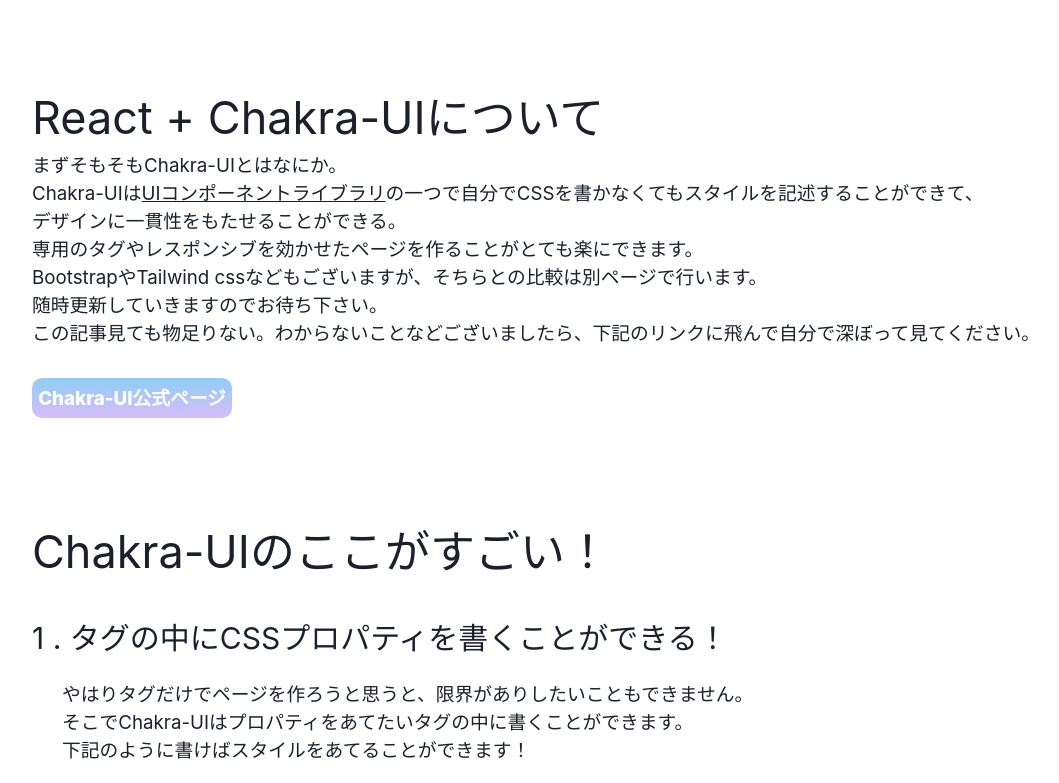
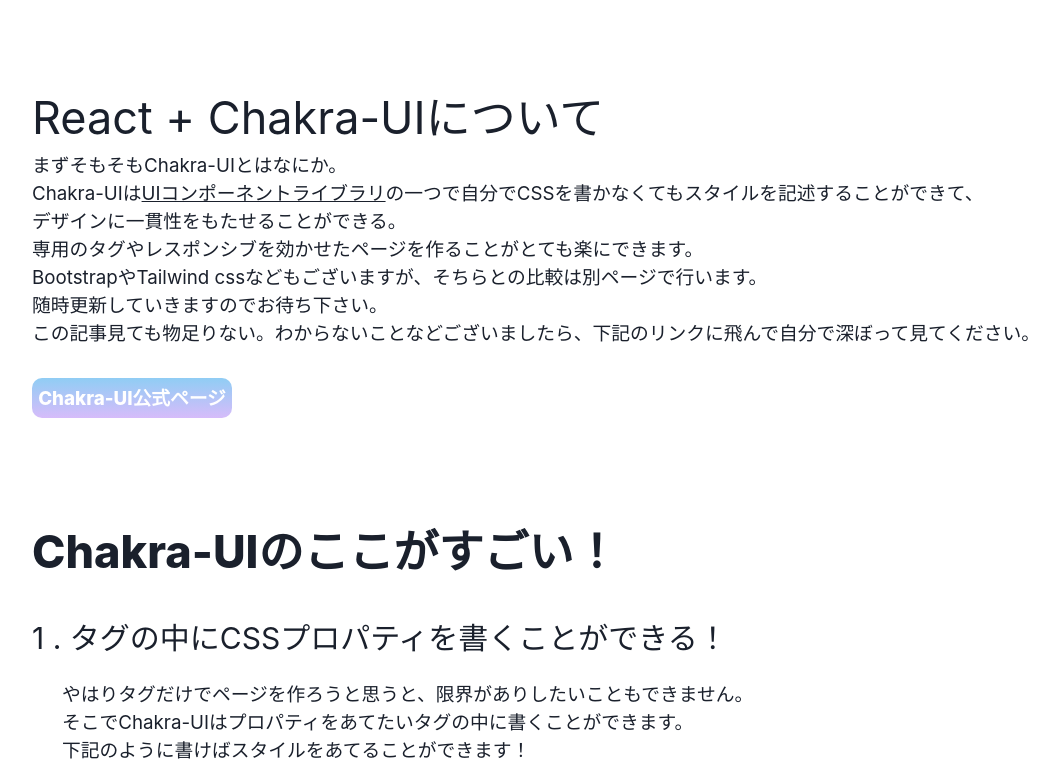
Before and after one commit to RikutoOgaki/React-CSSpage, a Next.js app: page /components/Chakra-UIcontents in a window 1280 px wide. Shown: the top 783 px of the page, without its empty margins (104-1163 px from the left). Built offline with nearby package versions, Linux system fonts and the light colour scheme.

Commit message:
ReactCSS

```diff
--- a/src/pages/components/Chakra-UIcontents.tsx
+++ b/src/pages/components/Chakra-UIcontents.tsx
@@ -55,7 +55,7 @@ export default function Chakra() {
                         </Box>
                     </Box>
                     <Box as='section'>
-                        <Text fontSize={{ base: '4xl', lg: '7xl' }}>Chakra-UIのここがすごい！</Text>
+                        <Text fontSize={{ base: '4xl', lg: '7xl' }} fontWeight={'extrabold'}>Chakra-UIのここがすごい！</Text>
                         <Box paddingTop={'3rem'}>
                             <Box marginBottom={'4rem'}>
                                 <Text fontSize={{ base: '2xl', lg: '5xl' }} paddingBottom={'2rem'}>1 .  タグの中にCSSプロパティを書くことができる！</Text>
```
